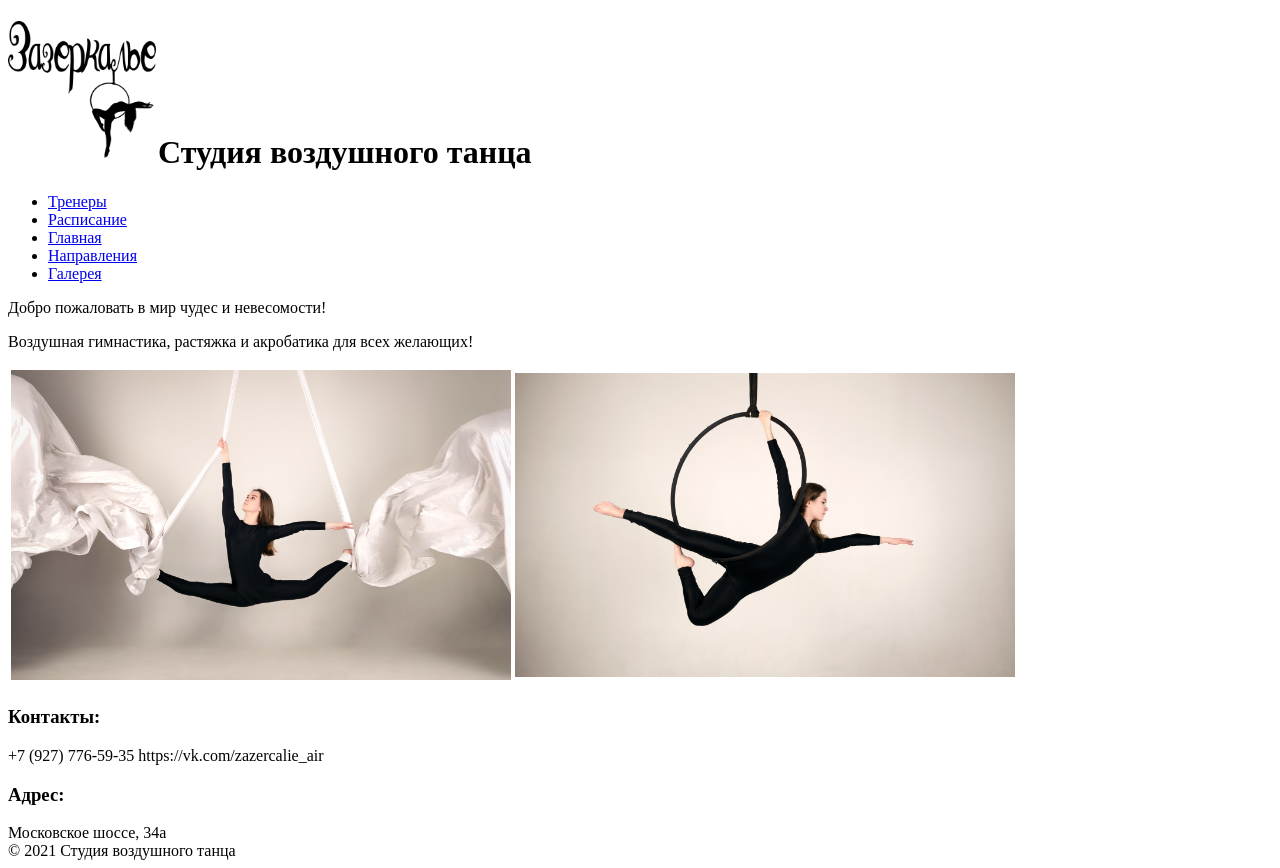
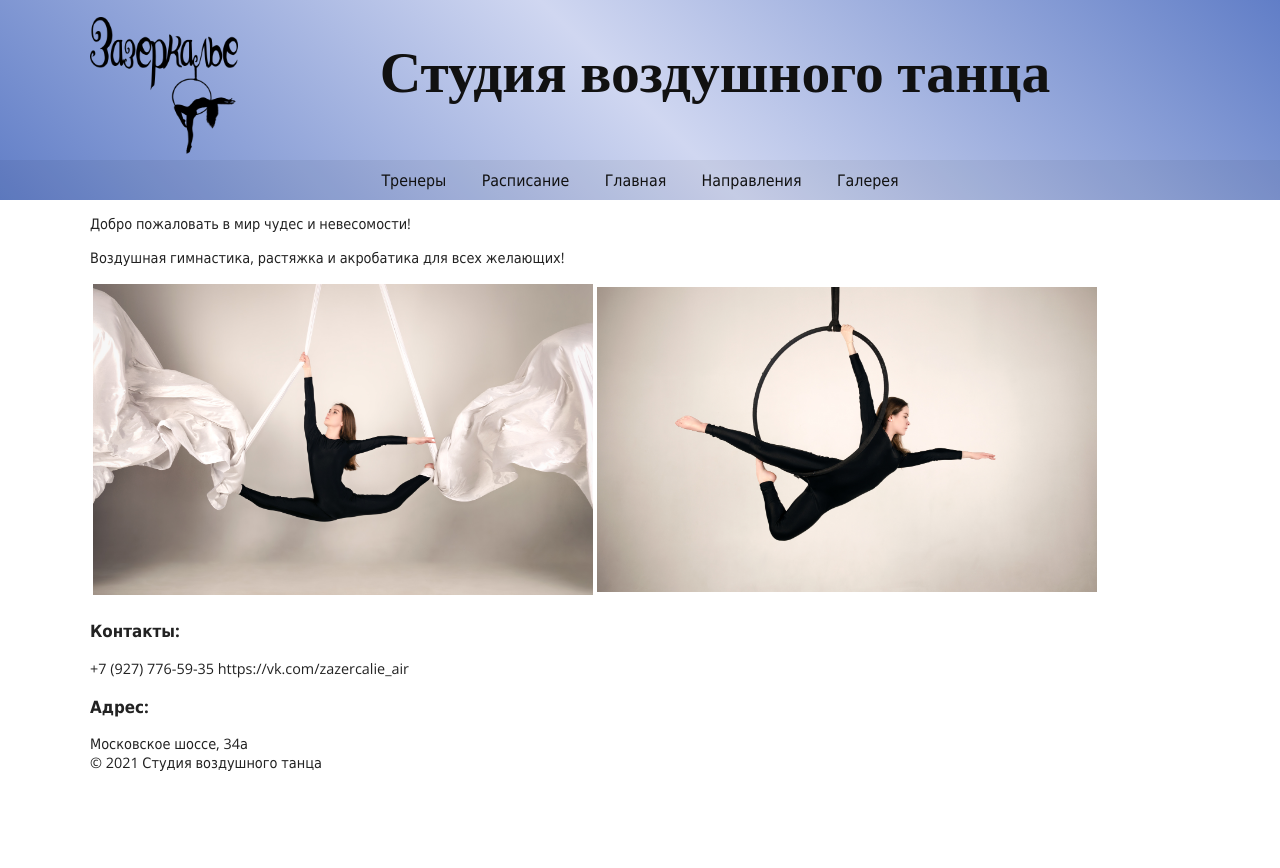
Before and after one commit to Alex0546/zazercalie, a PHP site: page / in a window 1280 px wide. After the commit the page ends 771 px from the top, so only its background shows below. Run offline with PHP 8.4, Linux system fonts and the light colour scheme.

Commit message:
add styles and fix layout

```diff
--- a/css/style.css
+++ b/css/style.css
@@ -0,0 +1,78 @@
+/* 0 - Imports
+ ***********************************/
+ @charset "utf-8";
+ @import url('https://fonts.googleapis.com/css2?family=Open+Sans:ital,wght@0,400;0,700;1,400;1,700&display=swap');
+ @import url('https://fonts.googleapis.com/css2?family=Cormorant+Garamond:ital,wght@0,600');
+
+ /* 1 - Common
+  ***********************************/
+ html, body {
+     margin: 0;
+     padding: 0;
+ }
+ body {
+     font: normal 90% "Open Sans", tahoma, verdana, arial, helvetica, sans-serif;
+     color: #222;
+ }
+ header h1, nav ul, section, footer > div {
+     width: 100%;
+     max-width: 1100px;
+     margin: 0 auto;
+ }
+
+ /* 2 - Header
+  ***********************************/
+ header {
+     height: 200px;
+     line-height: 115px;
+     background: rgb(97,126,199);
+     background: linear-gradient(45deg, rgba(97,126,199,1) 0%, rgba(208,215,241,1) 50%, rgba(97,126,199,1) 100%);
+ }
+ header a {
+     text-decoration: none;
+     color: #111;
+ }
+ header h1 {
+     padding: .3em 0;
+     font-family: "Cormorant Garamond";
+     font-weight: 600;
+     font-size: 4em;
+     vertical-align: middle;
+     text-align: center;
+ }
+ header img {
+     float: left;
+     vertical-align: middle;
+ }
+
+ /* 3 - Navigation
+  ***********************************/
+ nav {
+     background: rgba(0,0,0,.05);
+     height: 40px;
+     margin-top: -40px;
+ }
+ nav ul {
+     padding: 0;
+     text-align: center;
+ }
+ nav li {
+     display: inline-block;
+     list-style-type: none;
+ }
+ nav li a {
+     display: inline-block;
+     height: 40px;
+     padding: 0 1em;
+     line-height: 40px;
+     font-size: 1.1em;
+     text-decoration: none;
+     color: #111;
+     transition: all.3s ease;
+ }
+ nav li a:hover {
+     background: rgba(0,0,0,.1);
+ }
+ nav li.active a {
+     background: rgba(0,0,0,.5)
+ }
--- a/includes/footer.php
+++ b/includes/footer.php
@@ -1,7 +1,7 @@
 <?php if (!defined('SITE')) exit; ?>
 
-<meta charset="utf-8">
     <footer>
+        <div>
             <h3>Контакты:</h3>
             <div>+7 (927) 776-59-35
                 https://vk.com/zazercalie_air
@@ -9,6 +9,7 @@
             <h3>Адрес:</h3>
             <div>Московское шоссе, 34а</div>
             <div>&#169; <?php echo date('Y');?> Студия воздушного танца</div>
+        </div>
     </footer>
 
   </body>
--- a/includes/header.php
+++ b/includes/header.php
@@ -6,15 +6,19 @@ require SITE_ROOT . 'includes/common.php';
 
 <!DOCTYPE html>
 <html lang="ru">
-  <head>
-    <meta charset="utf-8">
-  </head>
-  <body>
-    <header>
-
-      <h1><img src="/img/logoMainB.png" width="150" alt="Логотип студии">Студия воздушного танца</h1>
-
-    </header>
+    <head>
+        <meta charset="utf-8" />
+        <link rel="stylesheet" href="/css/style.css?v=4" />
+    </head>
+    <body>
+        <header>
+            <a href="/">
+                <h1>
+                    <img src="/img/logoMainB.png" width="150" alt="Логотип студии">
+                    Студия воздушного танца
+                </h1>
+            </a>
+        </header>
 
 <?php
 include(SITE_ROOT . 'includes/menu.php');
```
Lines whose indentation alone changed are shown as unchanged.
